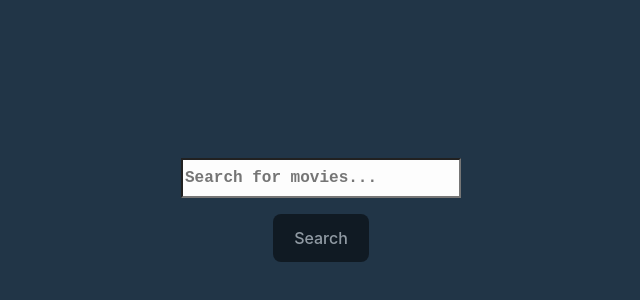
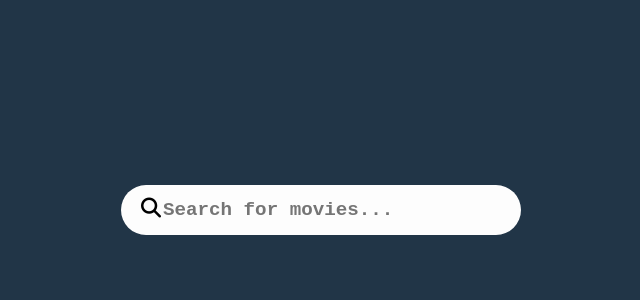
Before and after one commit to farhanmmb2004/Movie-search-app, a React (Vite) app: page / in a window 1280 px wide. Shown: the part 186-486 px from the top of the page, without its empty margins (319-959 px from the left). Built offline with nearby package versions, Linux system fonts and the light colour scheme.

Commit message:
changing search box styling

```diff
--- a/index.html
+++ b/index.html
@@ -6,6 +6,8 @@
     <meta name="viewport" content="width=device-width, initial-scale=1.0" />
     <link href="https://cdn.jsdelivr.net/npm/bootstrap@5.3.3/dist/css/bootstrap.min.css" rel="stylesheet">
     <link href="https://maxcdn.bootstrapcdn.com/bootstrap/4.5.2/css/bootstrap.min.css" rel="stylesheet">
+    <link rel="stylesheet" href="https://fonts.googleapis.com/css2?family=Material+Symbols+Outlined:opsz,wght,FILL,GRAD@24,400,0,0" />
+    <link rel="stylesheet" href="https://cdnjs.cloudflare.com/ajax/libs/font-awesome/6.5.2/css/all.min.css" integrity="sha512-SnH5WK+bZxgPHs44uWIX+LLJAJ9/2PkPKZ5QiAj6Ta86w+fsb2TkcmfRyVX3pBnMFcV7oQPJkl9QevSCWr3W6A==" crossorigin="anonymous" referrerpolicy="no-referrer" />
     <!-- MDBootstrap CSS
     <link href="https://cdnjs.cloudflare.com/ajax/libs/mdb-ui-kit/3.10.2/mdb.min.css" rel="stylesheet">
     <link href="https://getbootstrap.com/docs/5.3/assets/css/docs.css" rel="stylesheet"> -->
--- a/src/App.jsx
+++ b/src/App.jsx
@@ -6,10 +6,12 @@ import './App.css';
 function App() {
   return (
     <MovieContextProvider>
-      <div className="App">
+      <>
+      <div className='App'>
         <SearchForm />
-        <MovieList />
       </div>
+      <MovieList />
+      </>
     </MovieContextProvider>
   );
 }
--- a/src/components/MovieCard.css
+++ b/src/components/MovieCard.css
@@ -44,7 +44,6 @@
     width: 280px;
     /* border: 2px solid black;
     border-radius: 20%; */
-    margin-bottom: 1em;
 
 }
 .movie-list{
@@ -56,11 +55,32 @@
 
     margin-top: 1em;
 }
-@media (max-width: 600px) {
+@media (max-width: 600px){
     .movie-card,.back {
         width: 270px;
+
     }
-
+    .inputBox{
+        background-color: aliceblue;
+        display: flex;
+        align-items: center;
+        /* justify-content: center; */
+        width: 250px;
+        height: 50px;
+        border-radius: 25px;
+        background-color: rgb(253, 253, 253);
+    }
+    .inputBox input{
+        width: 200px;
+        border: none;
+        outline: none;
+        font-size: 1.1em;
+    }
+    .inputBox  i{
+        font-size: 20px;
+        color: black;
+        margin-left: 20px;
+    }
   }
 
   @media (min-width: 601px) and (max-width: 900px) {
@@ -71,6 +91,27 @@
     .movie-card img{
         width: auto;
         height: 285px;
+    }
+    .inputBox{
+        background-color: aliceblue;
+        display: flex;
+        align-items: center;
+        /* justify-content: center; */
+        width: 400px;
+        height: 50px;
+        border-radius: 25px;
+        background-color: rgb(253, 253, 253);
+    }
+    .inputBox input{
+        width: 350px;
+        border: none;
+        outline: none;
+        font-size: 1.2em;
+    }
+    .inputBox  i{
+        font-size: 20px;
+        color: black;
+        margin-left: 20px;
     }
   }
 
@@ -84,4 +125,32 @@
         width: auto;
         height: 350px;
     }
+    .inputBox{
+        background-color: aliceblue;
+        display: flex;
+        align-items: center;
+        /* justify-content: center; */
+        width: 400px;
+        height: 50px;
+        border-radius: 25px;
+        background-color: rgb(253, 253, 253);
+    }
+    .inputBox input{
+        width: 350px;
+        border: none;
+        outline: none;
+        font-size: 1.2em;
+    }
+    .inputBox  i{
+        font-size: 20px;
+        color: black;
+        margin-left: 20px;
+    }
   }
+  .inputBox  input{
+    flex: 1;
+  }
+  .App{
+    display: flex;
+    justify-content: center;
+  }
--- a/src/components/SearchForm.jsx
+++ b/src/components/SearchForm.jsx
@@ -12,19 +12,19 @@ const SearchForm = () => {
   };
 
   return (
-    <form onSubmit={handleSubmit}>
+    <div className='inputBox' data-aos="slide-right">
+       <form onSubmit={handleSubmit}>
+
+      <i class="fa-solid fa-magnifying-glass"></i>
       <input
-      className='input'
+       className='input'
         type="text"
         value={query}
         onChange={(e) => setQuery(e.target.value)}
         placeholder="Search for movies..."
-        data-aos="slide-right"
       />
-      <br />
-      <button type="submit"
-      data-aos="slide-left">Search</button>
     </form>
+    </div>
   );
 };
 
```
